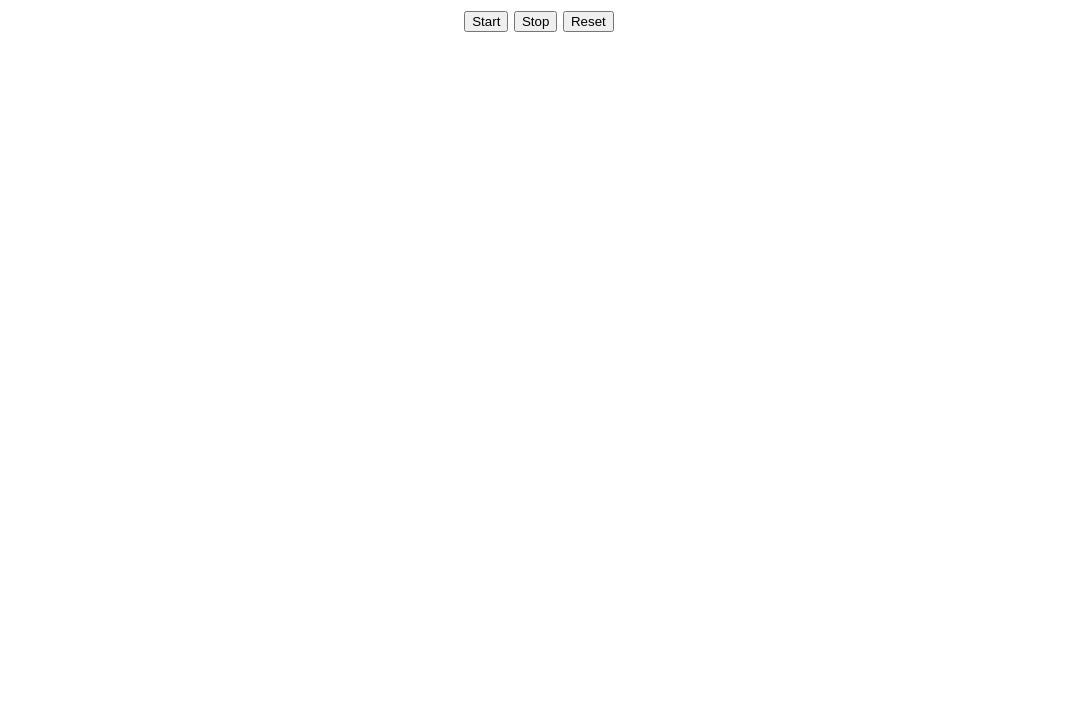
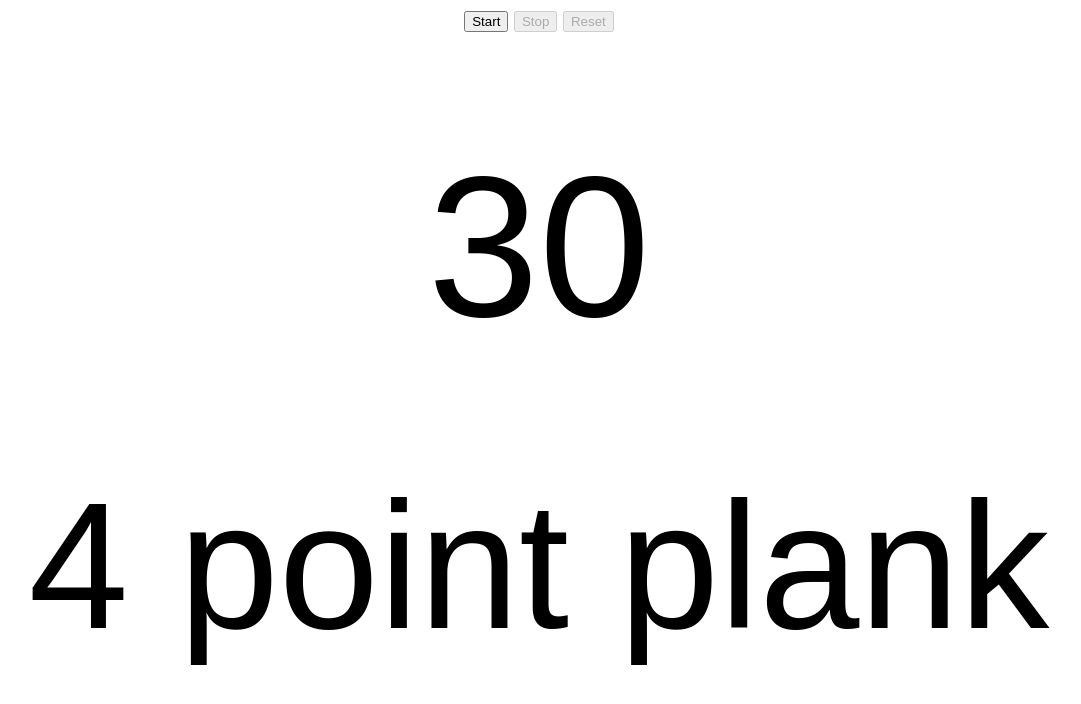
Before and after one commit to jonathanpglick/workouts, a plain HTML site: page circuit-b.html in a window 1280 px wide. Shown: the whole page, without its empty margins (101-1182 px from the left). Drawn offline with nearby package versions, Linux system fonts and the light colour scheme.

Commit message:
Adds disabling of buttons while running.

```diff
--- a/circuit-b.html
+++ b/circuit-b.html
@@ -35,6 +35,8 @@
 
     function main() {
 
+      // Setup.
+
       var state = {
         running: false,
         time: seconds,
@@ -43,10 +45,18 @@
       var timerTimeout = undefined;
       var $timer = $('.timer');
       var $exercise = $('.exercise');
+      var $start = $('.start');
+      var $stop = $('.stop');
+      var $reset = $('.reset');
 
-      $('.start').on('click', preventDefault(start));
-      $('.stop').on('click', preventDefault(stop));
-      $('.reset').on('click', preventDefault(reset));
+      $start.on('click', preventDefault(start));
+      $stop.on('click', preventDefault(stop));
+      $reset.on('click', preventDefault(reset));
+
+      render(state);
+
+
+      // Functions.
 
       function dispatch(stateChange) {
         state = Object.assign({}, state, stateChange);
@@ -106,20 +116,28 @@
       function render(state) {
         $timer.text(state.time);
         $exercise.text(exercises[state.currentExercise] || '');
+        if (state.running) {
+          $start.attr('disabled', 'disabled');
+          $stop.removeAttr('disabled');
+          $reset.attr('disabled', 'disabled');
+        }
+        else {
+          $start.removeAttr('disabled');
+          $stop.attr('disabled', 'disabled');
+          $reset.attr('disabled', 'disabled');
+        }
       }
 
     }
 
-    //if you have another AudioContext class use that one, as some browsers have a limit
-    var audioCtx = new (window.AudioContext || window.webkitAudioContext || window.audioContext);
-
     //All arguments are optional:
-
     //duration of the tone in milliseconds. Default is 500
     //frequency of the tone in hertz. default is 440
     //volume of the tone. Default is 1, off is 0.
     //type of tone. Possible values are sine, square, sawtooth, triangle, and custom. Default is sine.
     //callback to use on end of tone
+    //if you have another AudioContext class use that one, as some browsers have a limit
+    var audioCtx = new (window.AudioContext || window.webkitAudioContext || window.audioContext);
     function beep(duration, frequency, volume, type, callback) {
         var oscillator = audioCtx.createOscillator();
         var gainNode = audioCtx.createGain();
```
